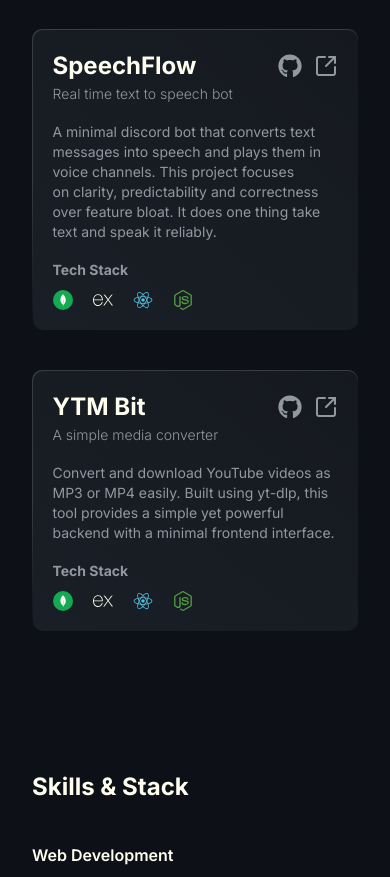
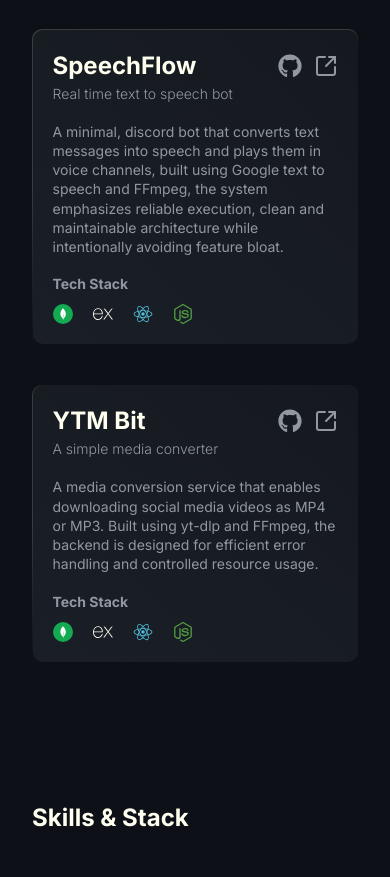
Before and after one commit to ajajm/Portfolio, a React (Vite) app in the folder client/: page / in a window 390 px wide. Shown: the part 1380-2257 px from the top of the page. Built offline with nearby package versions, Linux system fonts and the light colour scheme.

Commit message:
style: update project description for responsiveness

```diff
--- a/client/src/features/Projects.jsx
+++ b/client/src/features/Projects.jsx
@@ -33,9 +33,8 @@ const Projects = () => {
                             </div>
 
                             <p className='text-[#9198a1] font-light text-sm '>Real time text to speech bot</p>
-                            <p className='text-[#9198a1] font-normal text-sm leading-snuh mt-4'>
-                                A minimal discord bot that converts text messages into speech and plays them in voice channels.
-                                This project focuses<br /> on clarity, predictability and correctness over feature bloat. It does one thing take text and speak it reliably.
+                            <p className='text-[#9198a1] font-normal text-sm leading-snug mt-4'>
+                                A minimal, discord bot that converts text messages into speech and plays them in voice channels, built using Google text to speech and FFmpeg, the system emphasizes reliable execution, clean and maintainable architecture while intentionally avoiding feature bloat.
                             </p>
                             <p className='text-[#9198a1] font-bold text-sm leading-snuh mt-4'>Tech Stack</p>
 
@@ -67,8 +66,8 @@ const Projects = () => {
                                  </span>
                             </div>
                             <p className='text-[#9198a1] font-light text-sm '>A simple media converter</p>
-                            <p className='text-[#9198a1] font-normal text-sm leading-snuh mt-4'>
-                                Convert and download YouTube videos as MP3 or MP4 easily. Built using yt-dlp, this tool provides  a simple yet powerful <br />backend with a minimal frontend interface.
+                            <p className='text-[#9198a1] font-normal text-sm leading-snug mt-4'>
+                                A media conversion service that enables downloading social media videos as MP4 or MP3. Built using yt-dlp and FFmpeg, the backend is designed for efficient error handling and controlled resource usage.
                             </p>
                             <p className='text-[#9198a1] font-bold text-sm leading-snuh mt-4'>Tech Stack</p>
 
```
